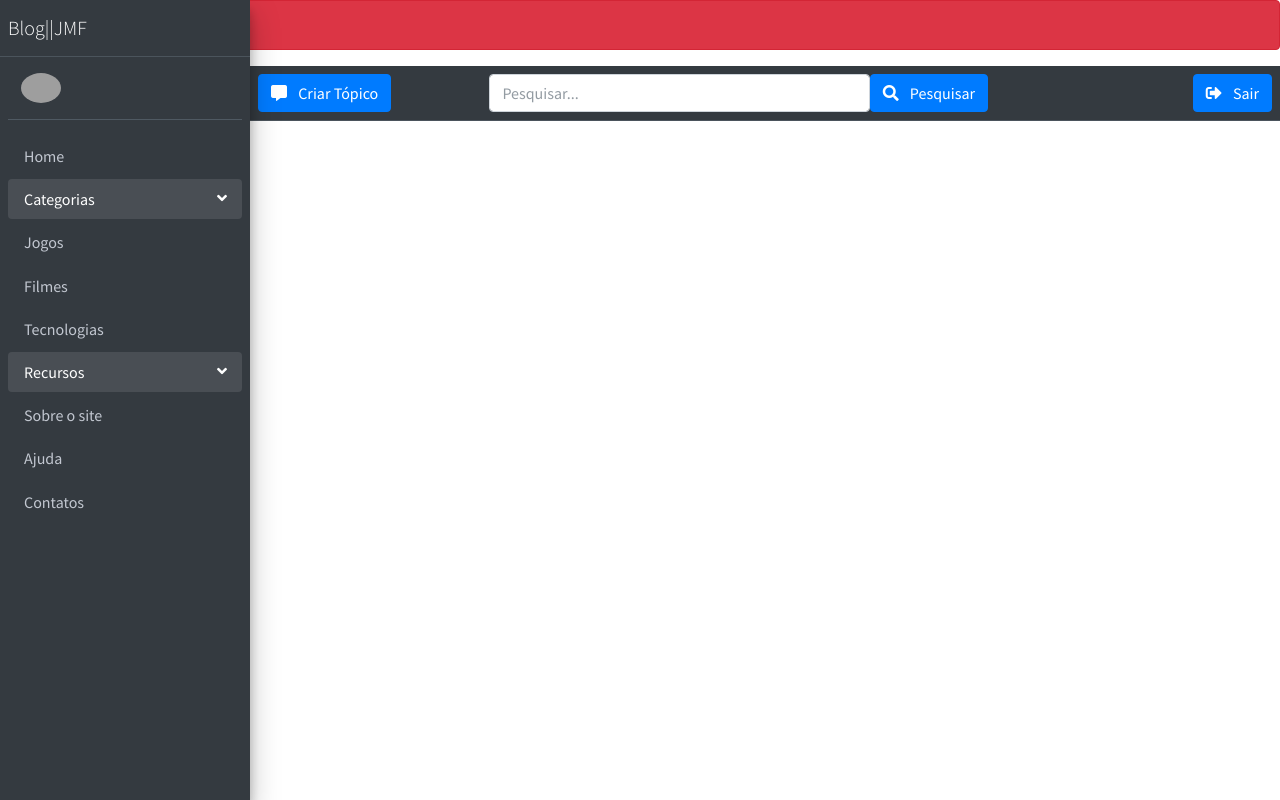
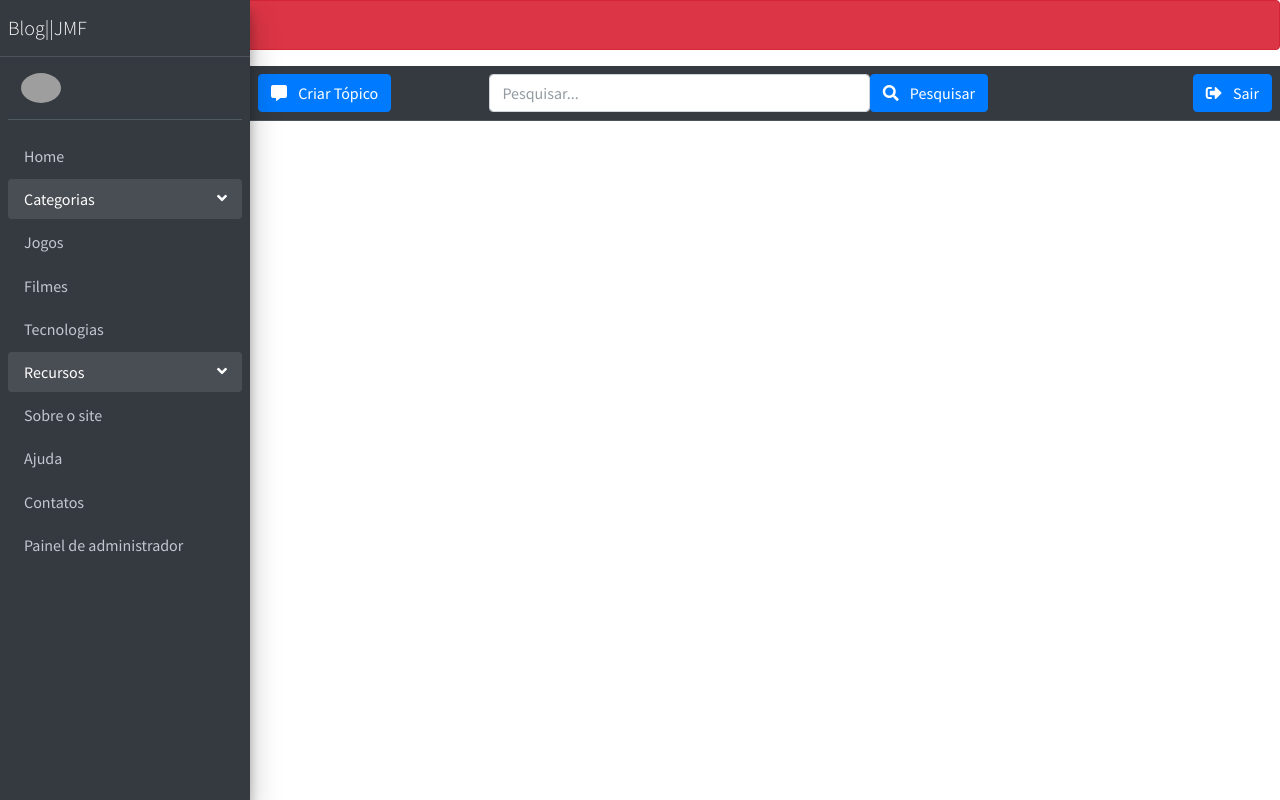
Before and after one commit to PedroHugo-Dev/blog-2k24, a PHP site: page /includes/header.php in a window 1280 px wide. Run offline with PHP 8.4, Linux system fonts and the light colour scheme; the template is opened without the code that fills it, so the values that code supplies are empty; a user stored in the database is signed in; data comes from the database, SQL or seed files in the repository; some libraries are stand-ins or nearby versions; grey boxes are pictures that could not be loaded.

Commit message:
categorias

```diff
--- a/includes/header.php
+++ b/includes/header.php
@@ -222,6 +222,13 @@ try {
                   <p>Contatos</p>
                 </a>
               </li>
+              <?php ///////// ?>
+              <li class="nav-item">
+                <a href="../paginas/index3.php" class="nav-link">
+                  <p>Painel de administrador</p>
+                </a>
+              </li>
+
             </ul>
           </li>
         </ul>
```
Also changed, not shown: paginas/painel_adm.php (added), 1 other file.
